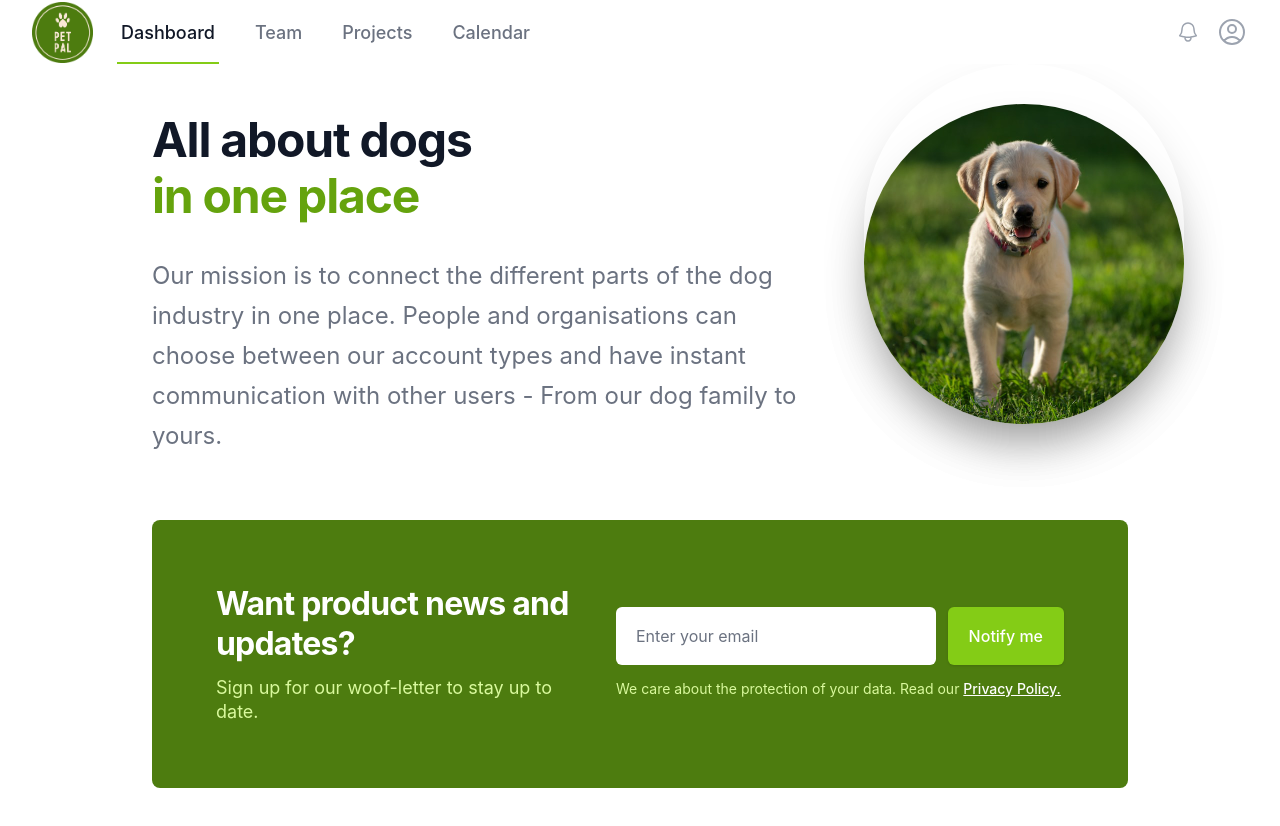
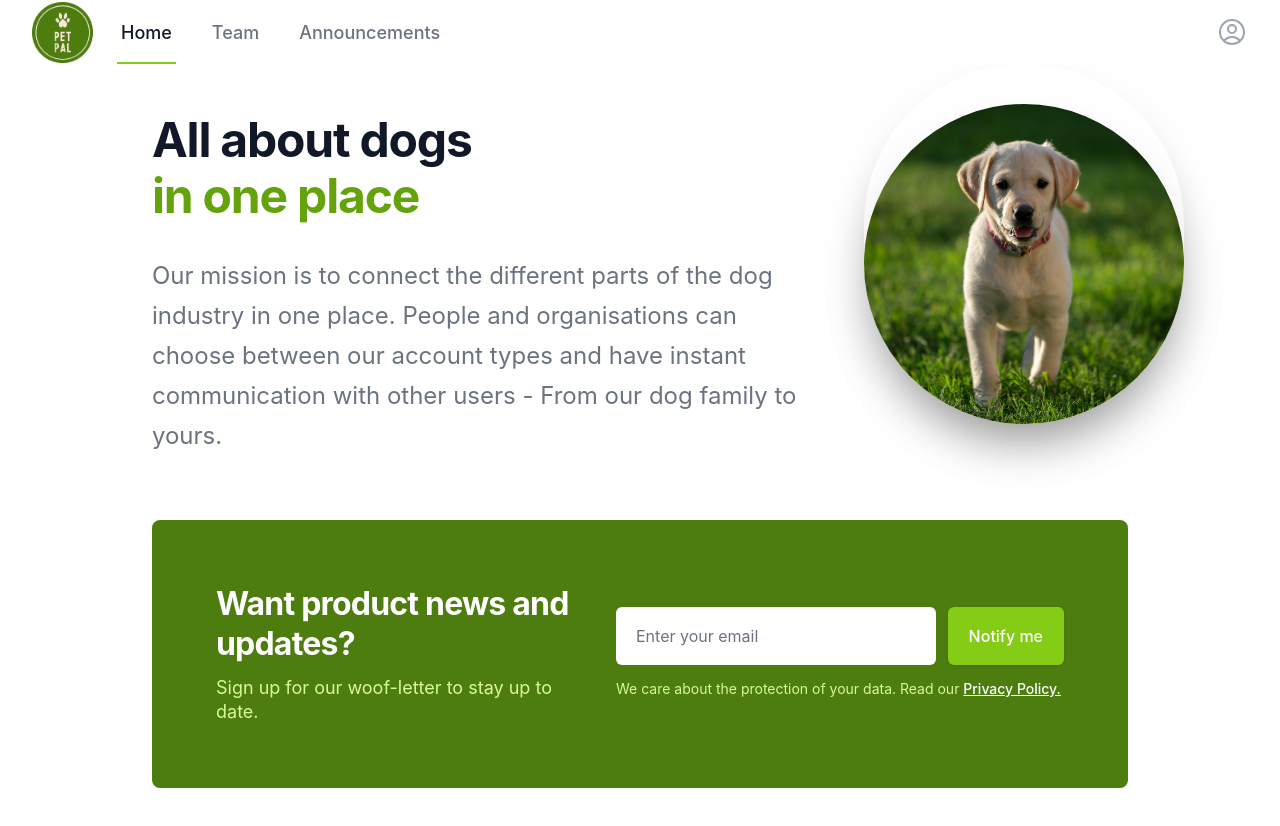
Before and after one commit to imevanc/pet-pal, a Next.js app: page / in a window 1280 px wide. Shown: the top 826 px of the page. Built offline with nearby package versions, Linux system fonts and the light colour scheme.

Commit message:
added non verified user components

```diff
--- /dev/null
+++ b/src/components/Layout/components/Header/NonVerifiedUserMobileNavBar.tsx
@@ -0,0 +1,34 @@
+import React from "react";
+import { Disclosure } from "@headlessui/react";
+
+const NonVerifiedUserMobileNavBar: React.FC = () => {
+  return (
+    <Disclosure.Panel className="sm:hidden">
+      <div className="space-y-1 pt-2 pb-4">
+        <Disclosure.Button
+          as="a"
+          href="#"
+          className="block border-l-4 border-lime-500 bg-lime-50 py-2 pl-3 pr-4 text-base font-medium text-lime-700"
+        >
+          Home
+        </Disclosure.Button>
+        <Disclosure.Button
+          as="a"
+          href="#"
+          className="block border-l-4 border-transparent py-2 pl-3 pr-4 text-base font-medium text-gray-500 hover:border-gray-300 hover:bg-gray-50 hover:text-gray-700"
+        >
+          Team
+        </Disclosure.Button>
+        <Disclosure.Button
+          as="a"
+          href="#"
+          className="block border-l-4 border-transparent py-2 pl-3 pr-4 text-base font-medium text-gray-500 hover:border-gray-300 hover:bg-gray-50 hover:text-gray-700"
+        >
+          Announcements
+        </Disclosure.Button>
+      </div>
+    </Disclosure.Panel>
+  );
+};
+
+export default NonVerifiedUserMobileNavBar;
--- /dev/null
+++ b/src/components/Layout/components/Header/NonVerifiedUserNavBar.tsx
@@ -0,0 +1,28 @@
+import React from "react";
+
+const NonVerifiedUserNavBar: React.FC = () => {
+  return (
+    <div className="hidden sm:ml-6 sm:flex sm:space-x-8">
+      <a
+        href="#"
+        className="inline-flex items-center border-b-2 border-lime-500 px-1 pt-1 text-lg font-medium text-gray-900"
+      >
+        Home
+      </a>
+      <a
+        href="#"
+        className="inline-flex items-center border-b-2 border-transparent px-1 pt-1 text-lg font-medium text-gray-500 hover:border-gray-300 hover:text-gray-700"
+      >
+        Team
+      </a>
+      <a
+        href="#"
+        className="inline-flex items-center border-b-2 border-transparent px-1 pt-1 text-lg font-medium text-gray-500 hover:border-gray-300 hover:text-gray-700"
+      >
+        Announcements
+      </a>
+    </div>
+  );
+};
+
+export default NonVerifiedUserNavBar;
--- a/src/components/Layout/components/Header/index.tsx
+++ b/src/components/Layout/components/Header/index.tsx
@@ -3,12 +3,17 @@ import { Disclosure } from "@headlessui/react";
 import { Bars3Icon, XMarkIcon } from "@heroicons/react/24/outline";
 import Logo from "../Logo";
 import NavBar from "./NavBar";
+import NonVerifiedUserNavBar from "./NonVerifiedUserNavBar";
 import ProfileDropDown from "./ProfileDropDown";
+import NonVerifiedUserMobileNavBar from "./NonVerifiedUserMobileNavBar";
 import MobileNavBar from "./MobileNavBar";
 import NotificationsButton from "./NotificationsButton";
 
 const Header: React.FC = () => {
-  return (
+  const isUser = (userVerified?: boolean): boolean => {
+    return false;
+  };
+  return isUser() ? (
     <div className="w-full sticky top-0 flex items-center justify-center bg-white">
       <Disclosure as="nav" className="w-full max-w-8xl bg-white">
         {({ open }) => (
@@ -41,6 +46,38 @@ const Header: React.FC = () => {
         )}
       </Disclosure>
     </div>
+  ) : (
+    <div className="w-full sticky top-0 flex items-center justify-center bg-white">
+      <Disclosure as="nav" className="w-full max-w-8xl bg-white">
+        {({ open }) => (
+          <React.Fragment>
+            <div className="mx-auto px-2 sm:px-6 lg:px-8">
+              <div className="relative flex h-16 justify-between">
+                <div className="absolute inset-y-0 left-0 flex items-center sm:hidden">
+                  {/* Mobile menu button */}
+                  <Disclosure.Button className="inline-flex items-center justify-center rounded-md p-2 text-gray-400 hover:bg-gray-100 hover:text-gray-500 focus:outline-none focus:ring-2 focus:ring-inset focus:ring-lime-500">
+                    <span className="sr-only">Open main menu</span>
+                    {open ? (
+                      <XMarkIcon className="block h-6 w-6" aria-hidden="true" />
+                    ) : (
+                      <Bars3Icon className="block h-6 w-6" aria-hidden="true" />
+                    )}
+                  </Disclosure.Button>
+                </div>
+                <div className="flex flex-1 items-center justify-center sm:items-stretch sm:justify-start">
+                  <Logo />
+                  <NonVerifiedUserNavBar />
+                </div>
+                <div className="absolute inset-y-0 right-0 flex items-center pr-2 sm:static sm:inset-auto sm:ml-6 sm:pr-0">
+                  <ProfileDropDown />
+                </div>
+              </div>
+            </div>
+            <NonVerifiedUserMobileNavBar />
+          </React.Fragment>
+        )}
+      </Disclosure>
+    </div>
   );
 };
 
--- a/tsconfig.json
+++ b/tsconfig.json
@@ -15,7 +15,7 @@
     "module": "esnext",
     "moduleResolution": "node",
     "resolveJsonModule": true,
-    "isolatedModules": false,
+    "isolatedModules": true,
     "jsx": "preserve",
     "incremental": true
   },
```
